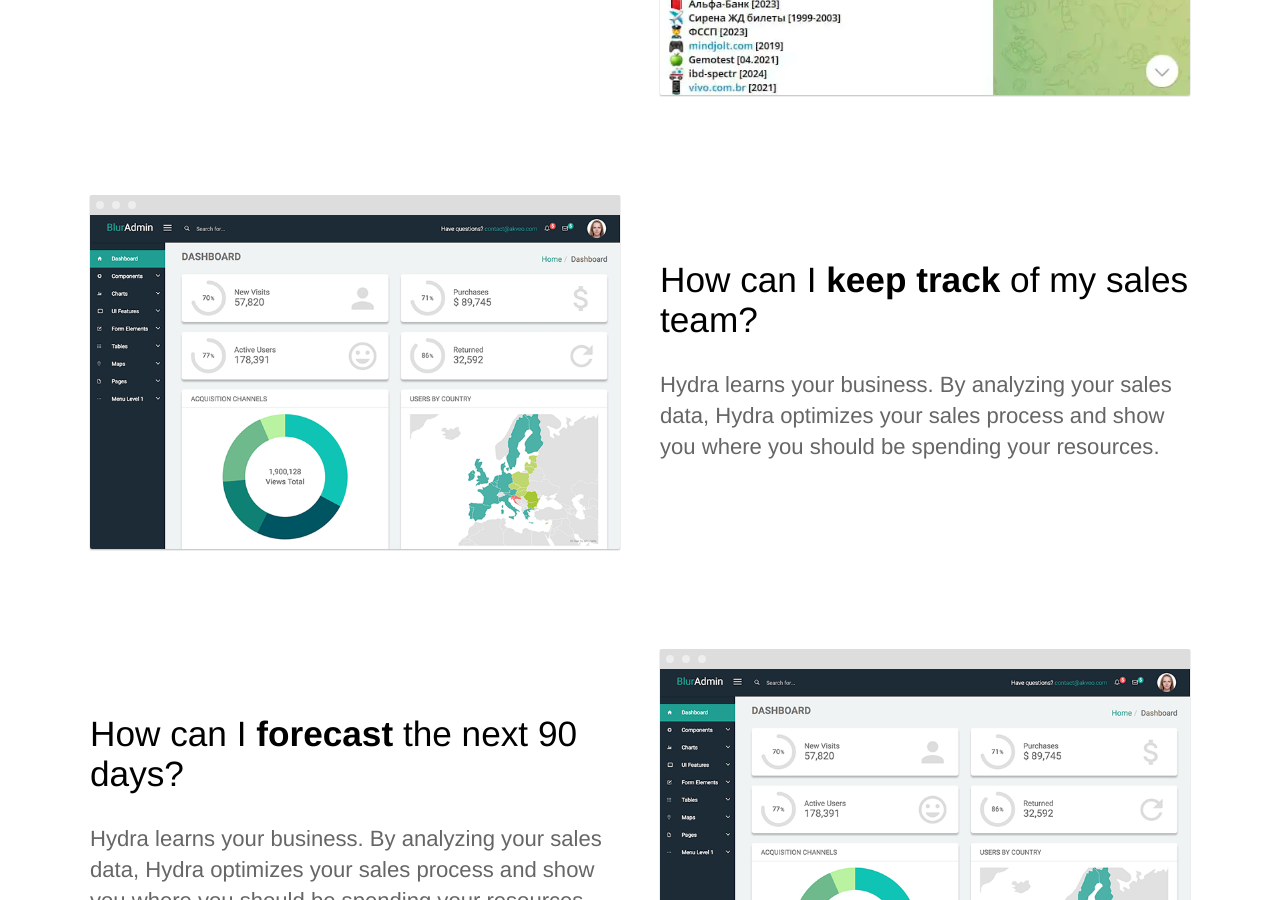
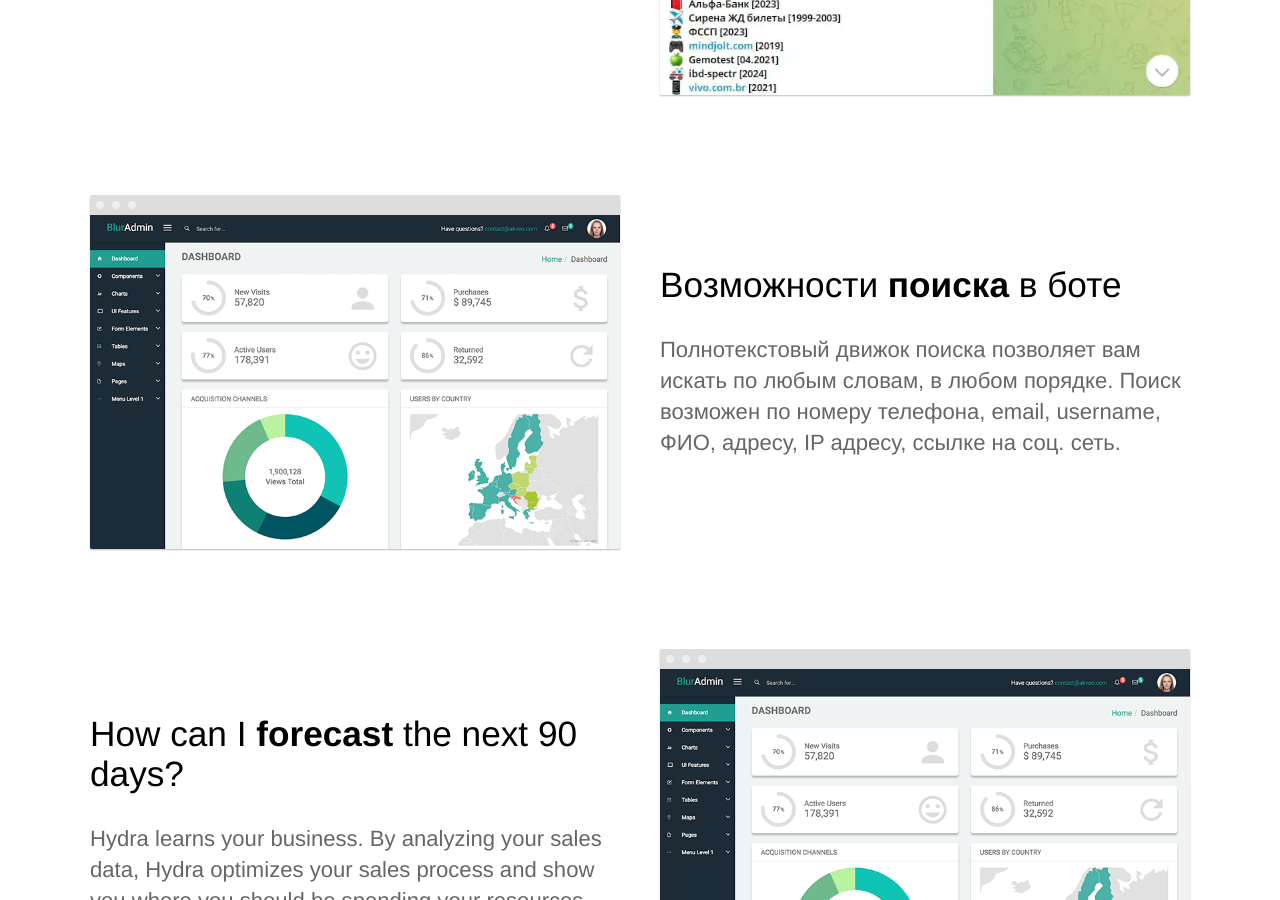
Before and after one commit to usersboxbots/usersboxbots.github.io, a Jekyll site: the page built from index.html, in a window 1280 px wide and 900 px high, scrolled down 1597 px. Built offline with Jekyll 4.4.1, drawn with Linux system fonts in a browser that asks for light colours; some of the changed text lies outside the part shown.

Commit message:
Update index.html

```diff
--- a/index.html
+++ b/index.html
@@ -6,7 +6,7 @@ description: Проверь, не утекли ли твои персональ
 	<div class="text-container">
 		<h1 class="editable">Юзерс Бокс бот <strong>собирает информацию об утечках данных.</strong></h1>
 		<p class="subtext editable">Проверь, не утекли ли твои персональные данные в сеть..</p>
-		<div class="cta button alt"><a href="{{ site.baseurl }}/contact/">Get Started Free</a></div>
+		<div class="cta button alt"><a href="{{ site.baseurl }}/contact/">Перейти в бота</a></div>
 		<div>
 			<img src="{{ site.baseurl }}/images/usersbox1.webp" alt="Screenshot" class="screenshot editable" />
 		</div>
@@ -29,8 +29,8 @@ description: Проверь, не утекли ли твои персональ
 	<section>
 		<div class="container flex">
 			<div class="text editable">
-				<h2>How can I <strong>keep track</strong> of my sales team?</h2>
-				<p>Hydra learns your business. By analyzing your sales data, Hydra optimizes your sales process and show you where you should be spending your resources.</p>
+				<h2>Возможности <strong>поиска</strong> в боте</h2>
+				<p>Полнотекстовый движок поиска позволяет вам искать по любым словам, в любом порядке. Поиск возможен по номеру телефона, email, username, ФИО, адресу, IP адресу, ссылке на соц. сеть.</p>
 			</div>
 			<div class="image">
 				<img src="{{ site.baseurl }}/images/dashboard.png" alt="Screenshot" class="screenshot editable" />
@@ -63,6 +63,6 @@ description: Проверь, не утекли ли твои персональ
 
 	<section class="bottom-cta">
 		<h2 class="editable"><strong>Improve</strong> your sales process today</h2>
-		<div class="button alt"><a href="#">Get Started Free</a></div>
+		<div class="button alt"><a href="#">Перейти в бота</a></div>
 	</section>
 </div>
```
